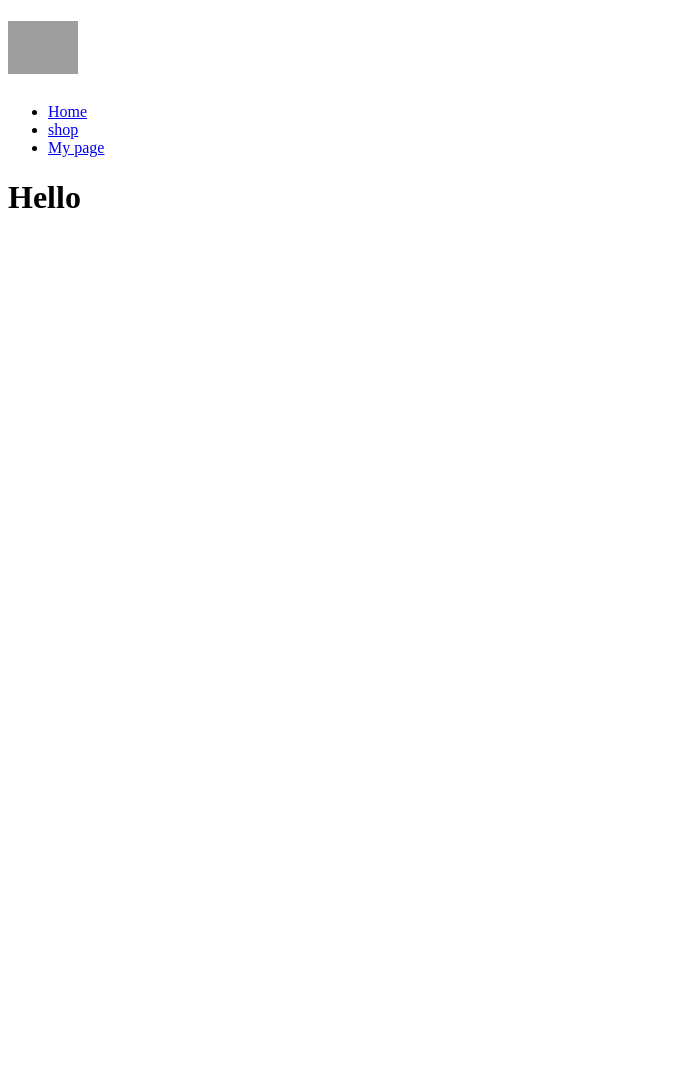
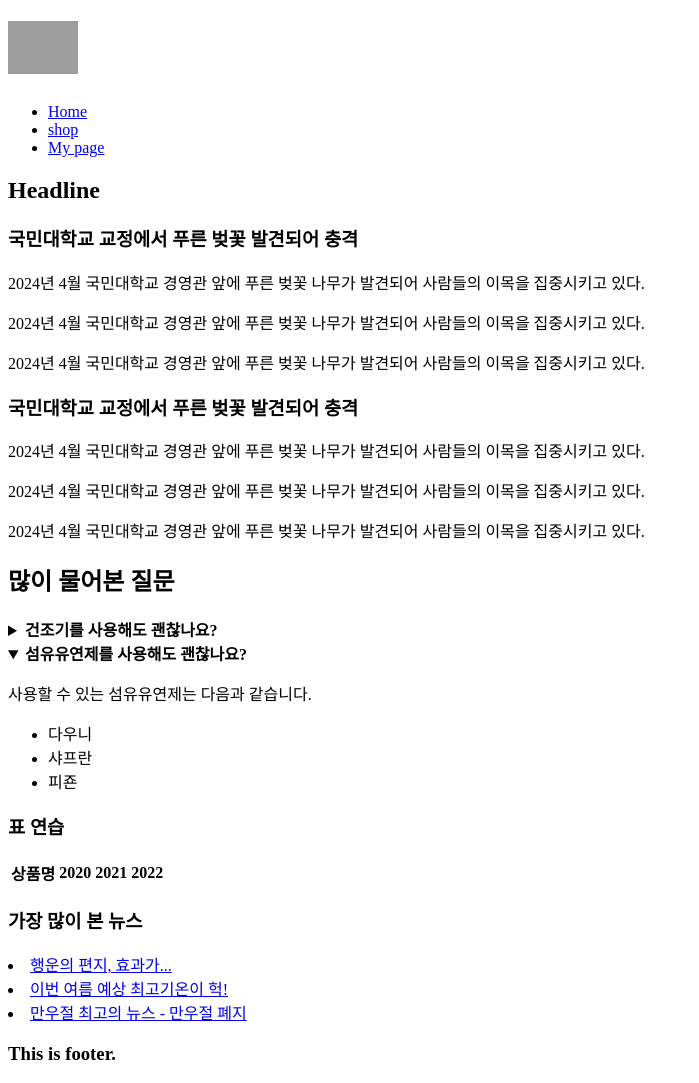
Before and after one commit to sungdaeun/24-km-web, a plain HTML site: page index.html in a window 1280 px wide. Shown: the whole page, without its empty margins (0-699 px from the left). Before the commit the page ends 800 px from the top, so only its background shows below. Drawn offline with Linux system fonts and the light colour scheme; grey boxes are pictures that could not be loaded.

Commit message:
시맨틱 아티클,섹션,표,어사이드 등

```diff
--- a/index.html
+++ b/index.html
@@ -21,9 +21,68 @@
       </nav>
     </header>
     <main>
-    <h1>Hello</h1>
+      <section><!--큰구조들을 묶어내고 싶을 때 사용-->
+        <H2>Headline</H2>
+        <article id="article1"><!--반복되는 요소를 사용하고싶을때-->
+          <h1>국민대학교 교정에서 푸른 벚꽃 발견되어 충격</h1>
+          <p> 2024년 4월 국민대학교 경영관 앞에 푸른 벚꽃 나무가 발견되어 사람들의 이목을 집중시키고 있다.</p>
+          <p> 2024년 4월 국민대학교 경영관 앞에 푸른 벚꽃 나무가 발견되어 사람들의 이목을 집중시키고 있다.</p>
+          <p> 2024년 4월 국민대학교 경영관 앞에 푸른 벚꽃 나무가 발견되어 사람들의 이목을 집중시키고 있다.</p>
+        </article>
+        <article id="article2">
+          <h1>국민대학교 교정에서 푸른 벚꽃 발견되어 충격</h1>
+          <p> 2024년 4월 국민대학교 경영관 앞에 푸른 벚꽃 나무가 발견되어 사람들의 이목을 집중시키고 있다.</p>
+          <p> 2024년 4월 국민대학교 경영관 앞에 푸른 벚꽃 나무가 발견되어 사람들의 이목을 집중시키고 있다.</p>
+          <p> 2024년 4월 국민대학교 경영관 앞에 푸른 벚꽃 나무가 발견되어 사람들의 이목을 집중시키고 있다.</p>
+        </article>
+      </section>
+
+      <section>
+        <h2>많이 물어본 질문</h2>
+        <details>
+          <summary><b>건조기를 사용해도 괜찮나요?</b></summary>
+          <p>해당 의류는 고온의 조건에서 변형이 일어날 수 있습니다.</p>
+          <P>두번째 문단은 P 태그를 한번 더 쓰시면 됩니다.</P>
+        </details>
+        <details open>
+          <summary><b>섬유유연제를 사용해도 괜찮나요?</b></summary>
+          <p>사용할 수 있는 섬유유연제는 다음과 같습니다.</p>
+          <ul>
+            <li>다우니</li>
+            <li>샤프란</li>
+            <li>피죤</li>
+          </ul>
+          </details>
+
+      </section>
+
+      <section>
+      <h3>표 연습</h3>
+        <table>
+          <thead>
+            <tr>
+              <th>상품명</th>
+              <th>2020</th>
+              <th>2021</th>
+              <th>2022</th>
+            </tr>
+          </thead>
+          <tbody></tbody>
+          <tfoot></tfoot>
+        </table>
+      </section>
     </main>
-    <aside></aside>
-    <footer></footer>
+    <aside>
+      <h3>가장 많이 본 뉴스</h3>
+      <uㅣ><!-- ul은 li(단위)를 묶어주기 위해 사용-->
+        <!--Id:요소에 이름달기(unique) class:스타일속성 활용을 위한 이름-->
+        <li><A HREF="#article1">행운의 편지, 효과가...</A></li>
+        <li><A HREF="#article2">이번 여름 예상 최고기온이 헉!</A></li>
+        <li><A HREF="#">만우절 최고의 뉴스 - 만우절 폐지</A></li>
+      </uㅣ>
+    </aside>
+    <footer>
+     <h3>This is footer.</h3>
+    </footer>
   </body>
 </html>
```
Also changed, not shown: 1 other file.
